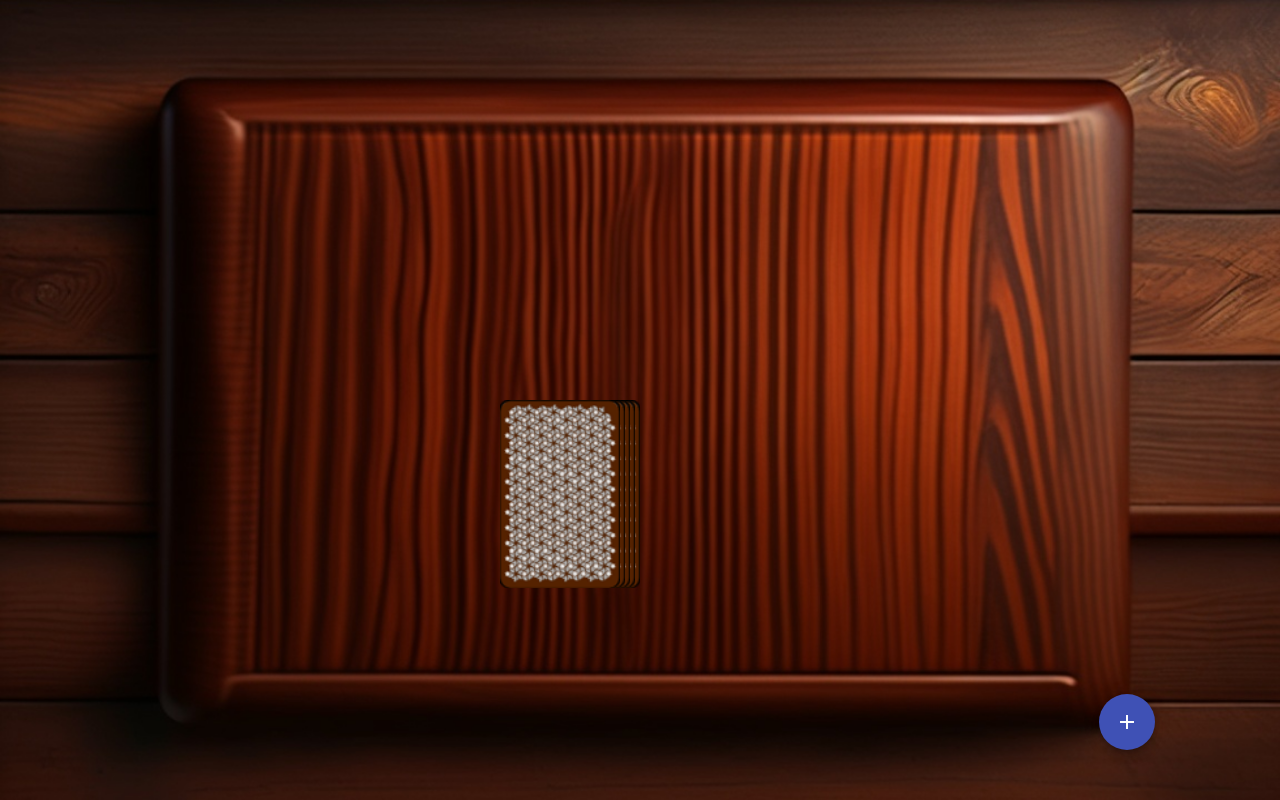
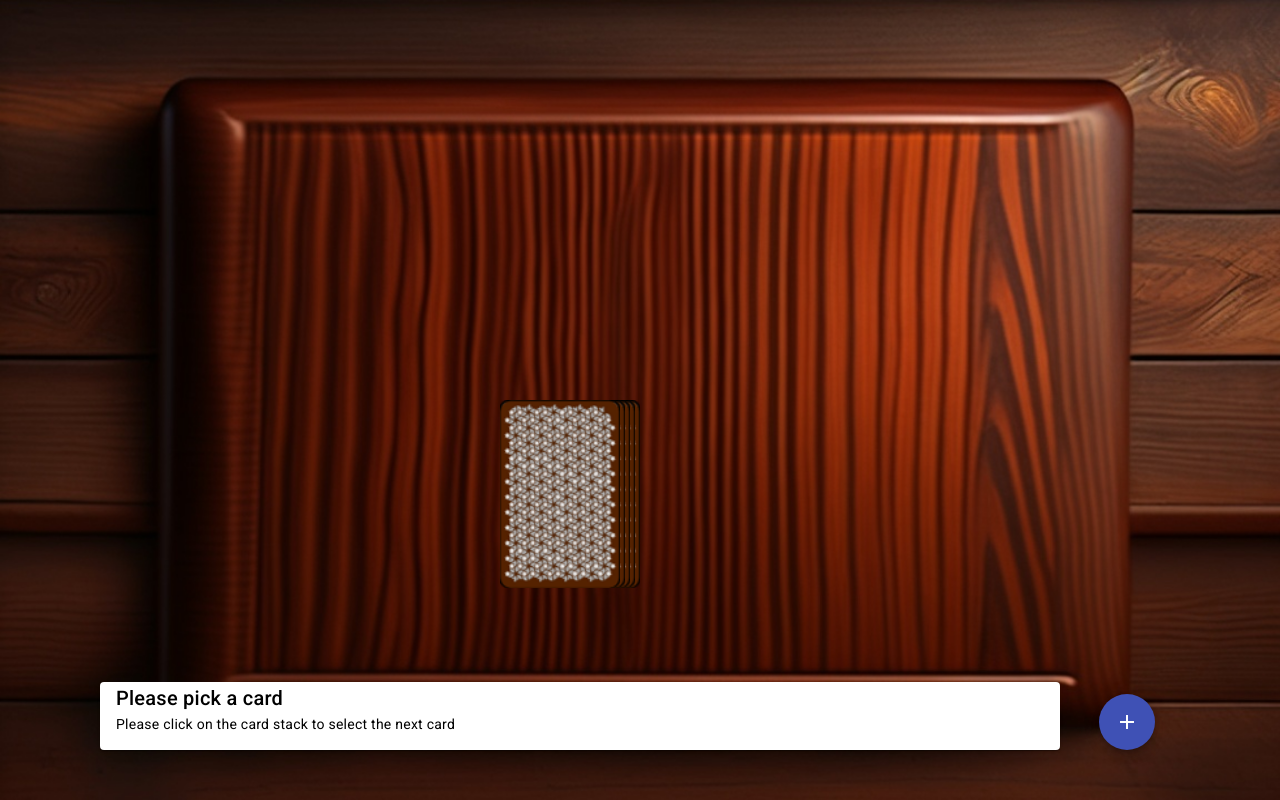
Before and after one commit to davidosi93/Ring-of-Fire, an Angular app: page /game in a window 1280 px wide. Built offline with nearby package versions, Linux system fonts and the light colour scheme.

Commit message:
first playable version

```diff
--- a/src/app/dialog-add-player/dialog-add-player.component.html
+++ b/src/app/dialog-add-player/dialog-add-player.component.html
@@ -8,5 +8,5 @@
 </div>
 <div mat-dialog-actions>
     <button mat-button (click)="onNoClick()">No Thanks</button>
-    <button mat-button [mat-dialog-close]="name" cdkFocusInitial>Ok</button>
+    <button mat-button [disabled]="name.length == 0" [mat-dialog-close]="name" cdkFocusInitial>Ok</button>
 </div>
--- a/src/app/dialog-add-player/dialog-add-player.component.ts
+++ b/src/app/dialog-add-player/dialog-add-player.component.ts
@@ -1,4 +1,5 @@
 import { Component, OnInit } from '@angular/core';
+import {  MatDialogRef } from '@angular/material/dialog';
 
 @Component({
   selector: 'app-dialog-add-player',
@@ -9,12 +10,13 @@
   name: string | any = '';
   open: any;
 
-  constructor() { }
+  constructor(private dialogRef: MatDialogRef<DialogAddPlayerComponent>) { }
 
   ngOnInit(): void {
 
   }
 
   onNoClick(): void {
+    this.dialogRef.close();
   }
 }
--- /dev/null
+++ b/src/app/game-info/game-info.component.html
@@ -0,0 +1,4 @@
+<mat-card>
+    <mat-card-title>{{ card ? title: 'Please pick a card' }}</mat-card-title>
+    <mat-card-content>{{ card ? description: 'Please click on the card stack to select the next card' }}</mat-card-content>
+</mat-card>
--- /dev/null
+++ b/src/app/game-info/game-info.component.scss
@@ -0,0 +1,3 @@
+mat-card-title {
+    padding: 0 16px;
+}
--- /dev/null
+++ b/src/app/game-info/game-info.component.ts
@@ -0,0 +1,43 @@
+import { Component, Input, OnChanges, OnInit } from '@angular/core';
+
+@Component({
+  selector: 'app-game-info',
+  templateUrl: './game-info.component.html',
+  styleUrls: ['./game-info.component.scss']
+})
+export class GameInfoComponent implements OnInit, OnChanges {
+  cardAction = [
+    { title: 'Waterfall', description: 'Everyone has to start drinking at the same time. As soon as player 1 stops drinking, player 2 may stop drinking. Player 3 may stop as soon as player 2 stops drinking, and so on.' },
+    { title: 'You', description: 'You decide who drinks' },
+    { title: 'Me', description: 'Congrats! Drink a shot!' },
+    { title: 'Category', description: 'Come up with a category (e.g. Colors). Each player must enumerate one item from the category.' },
+    { title: 'Bust a jive', description: 'Player 1 makes a dance move. Player 2 repeats the dance move and adds a second one. ' },
+    { title: 'Chicks', description: 'All girls drink.' },
+    { title: 'Heaven', description: 'Put your hands up! The last player drinks!' },
+    { title: 'Mate', description: 'Pick a mate. Your mate must always drink when you drink and the other way around.' },
+    { title: 'Thumbmaster', description: '' },
+    { title: 'Men', description: 'All men drink.' },
+    { title: 'Quizmaster', description: '' },
+    { title: 'Never have i ever...', description: 'Say something you nnever did. Everyone who did it has to drink.' },
+    { title: 'Rule', description: 'Make a rule. Everyone needs to drink when he breaks the rule.' },
+  ];
+
+  title = '';
+  description = '';
+  @Input() card: string | any;
+
+  constructor() { }
+
+  ngOnInit(): void {
+
+  }
+
+  ngOnChanges(): void {
+    if (this.card) {
+      console.log('Current card is:', this.card);
+      let cardNumber = +this.card.split('_')[1];
+      this.title = this.cardAction[cardNumber - 1].title;
+      this.description = this.cardAction[cardNumber - 1].description;
+    }
+  }
+}
--- a/src/app/game/game.component.html
+++ b/src/app/game/game.component.html
@@ -18,6 +18,8 @@
     </div>
 </div>
 
+<app-game-info [card]="currentCard" class="pin-bottom"></app-game-info>
+
 <button (click)="openDialog()" mat-fab color="primary" class="btn-add">
     <mat-icon>add</mat-icon>
 </button>
--- a/src/app/game/game.component.scss
+++ b/src/app/game/game.component.scss
@@ -13,6 +13,7 @@
 
 .card-stack {
     position: relative;
+
     img {
         position: absolute;
         width: 120px;
@@ -22,6 +23,7 @@
 .top-card {
     cursor: pointer;
     transition: all 125ms ease-in-out;
+
     &:hover {
         transform: scale(1.1) translateY(-10px);
     }
@@ -65,3 +67,10 @@
     right: 125px;
     bottom: 50px;
 }
+
+.pin-bottom {
+    position: absolute;
+    bottom: 50px;
+    left: 100px;
+    right: 220px;
+}
--- a/src/app/game/game.component.ts
+++ b/src/app/game/game.component.ts
@@ -29,6 +29,8 @@
       this.currentCard = this.game.stack.pop();
       console.log(this.currentCard);
       this.pickCardAnimation = true;
+      this.game.currentPlayer++;
+      this.game.currentPlayer = this.game.currentPlayer % this.game.players.length;
       setTimeout(() => {
         this.game.playedCards.push(this.currentCard);
         this.pickCardAnimation = false;
@@ -40,7 +42,9 @@
     const dialogRef = this.dialog.open(DialogAddPlayerComponent);
 
     dialogRef.afterClosed().subscribe((name: string) => {
-      this.game.players.push(name);
+      if (name && name.length > 0) {
+        this.game.players.push(name);
+      }
     });
   }
 }
```
Also changed, not shown: src/app/app.module.ts (+6 -2 lines), 1 other file (tests, documents, lock files or other folders).
